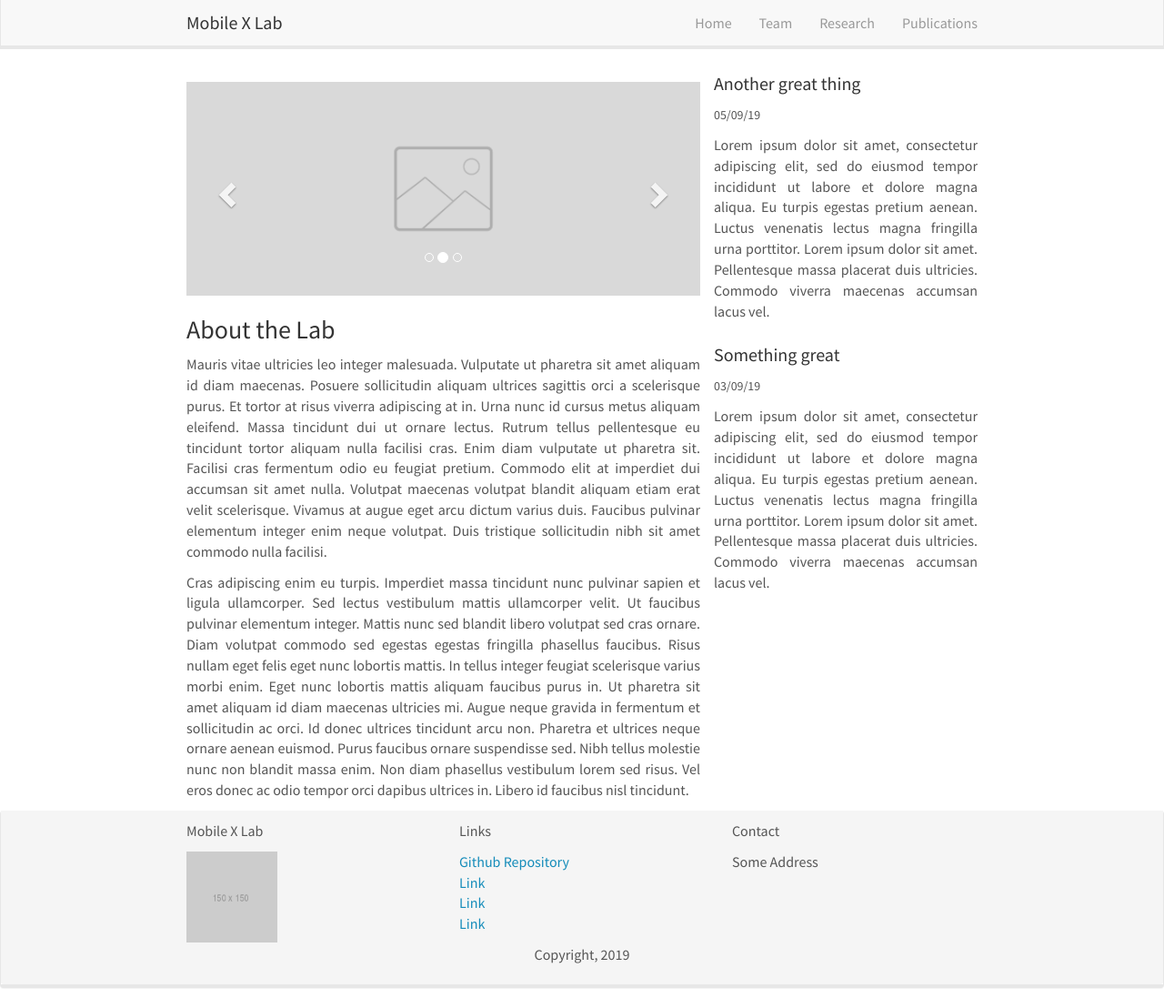
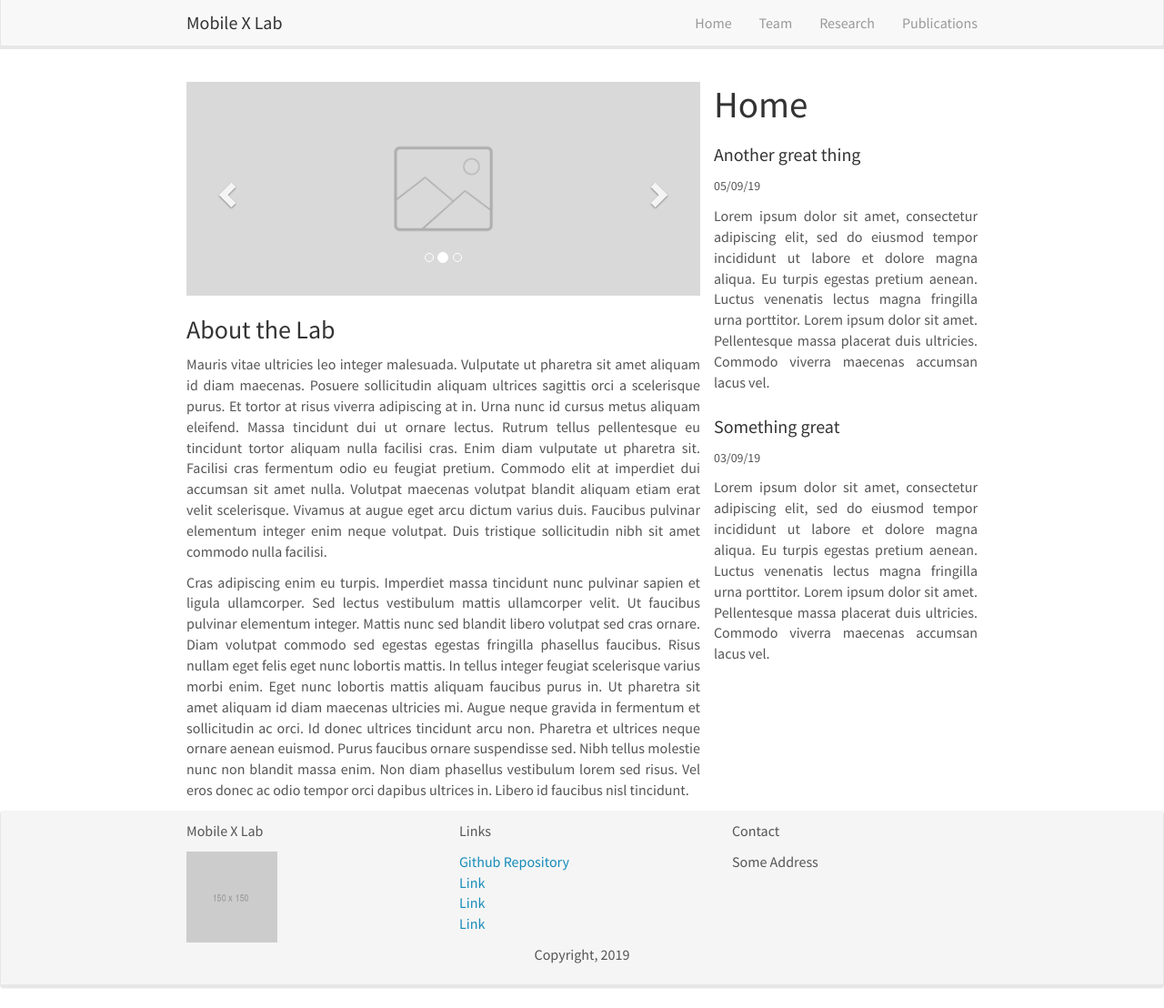
Before and after one commit to ldmobileX/ldmobilex.github.io, a Jekyll site: the page built from _pages/home.md, in a window 1280 px wide and 1108 px high. Shown: the whole window at 91% size. Built offline with Jekyll 4.4.1, drawn with Linux system fonts in a browser that asks for light colours; nearby versions of some CDN libraries; comment, search, counter and statistics services are not loaded.

Commit message:
Update homelay.html

```diff
--- a/_layouts/homelay.html
+++ b/_layouts/homelay.html
@@ -35,6 +36,7 @@ layout: default
 
 	{{ content }}
 </div>
+<h1>{{page.title}}</h1>
 <ul class="list-unstyled">
     {% for article in site.data.news %}
         <li class="media">
```
Also changed, not shown: other parts of _layouts/homelay.html (+1 -0 lines).
